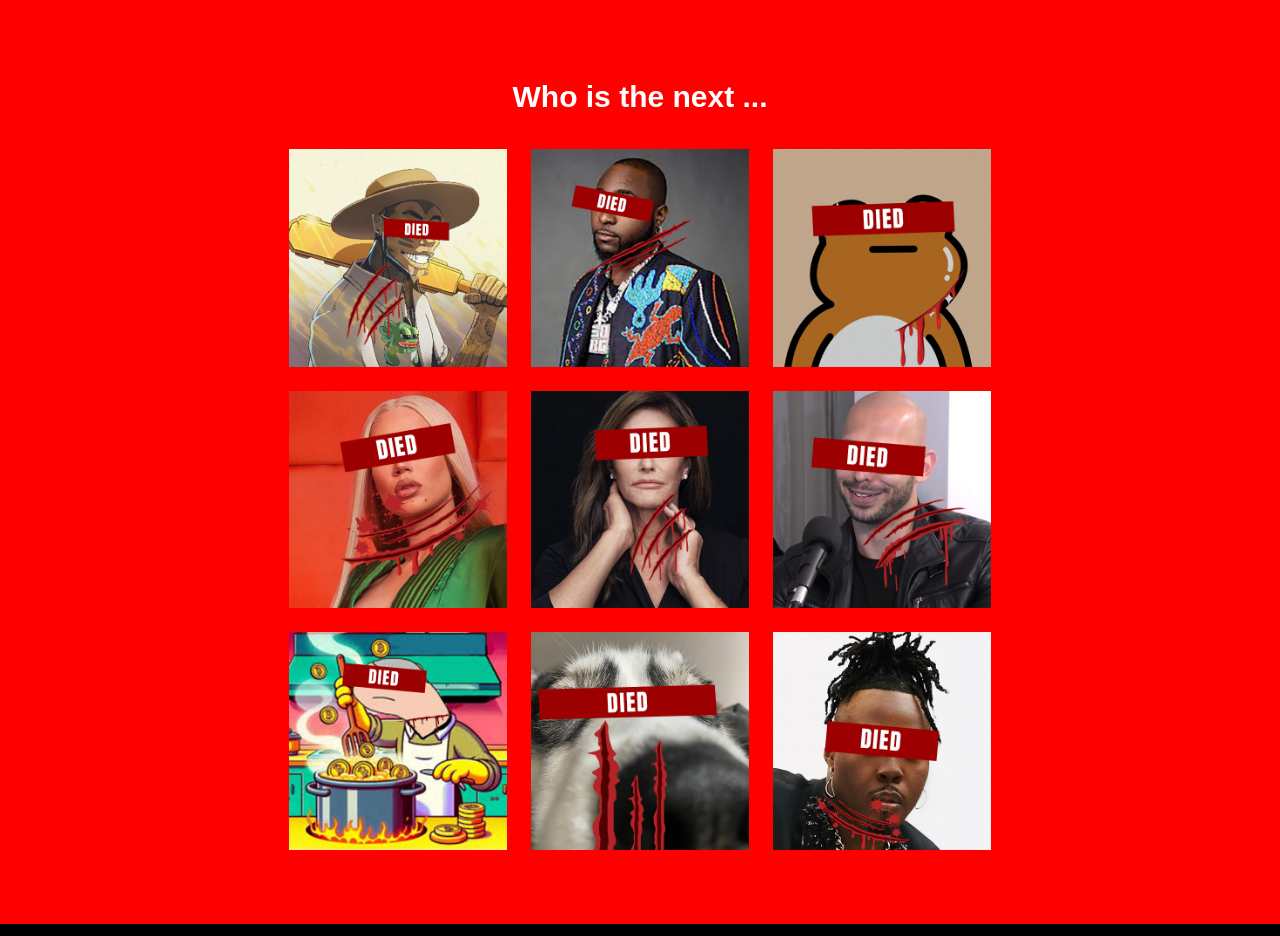
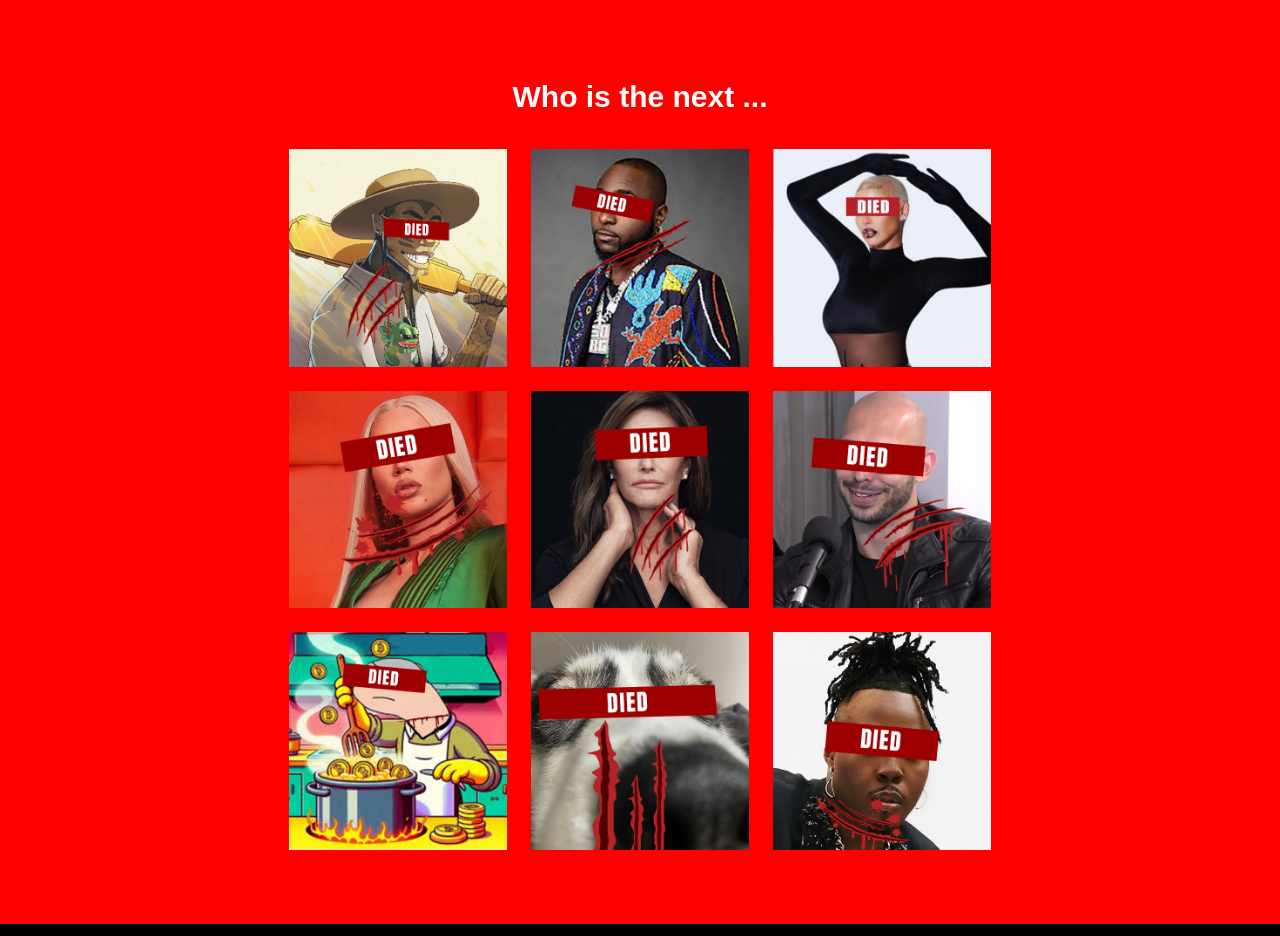
Before and after one commit to BestUs233/killer, a plain HTML site: page index.html in a window 1280 px wide. Shown: the part 2580-3516 px from the top of the page. Drawn offline with Linux system fonts and the light colour scheme.

Commit message:
Update index.html

```diff
--- a/index.html
+++ b/index.html
@@ -222,7 +222,7 @@
     <div class="row">
       <img src="./p1.png">
       <img src="./p2.png">
-      <img src="./p3.png">
+      <img src="./p00.png">
     </div>
     <div class="row">
       <img src="./p4.png">
```
